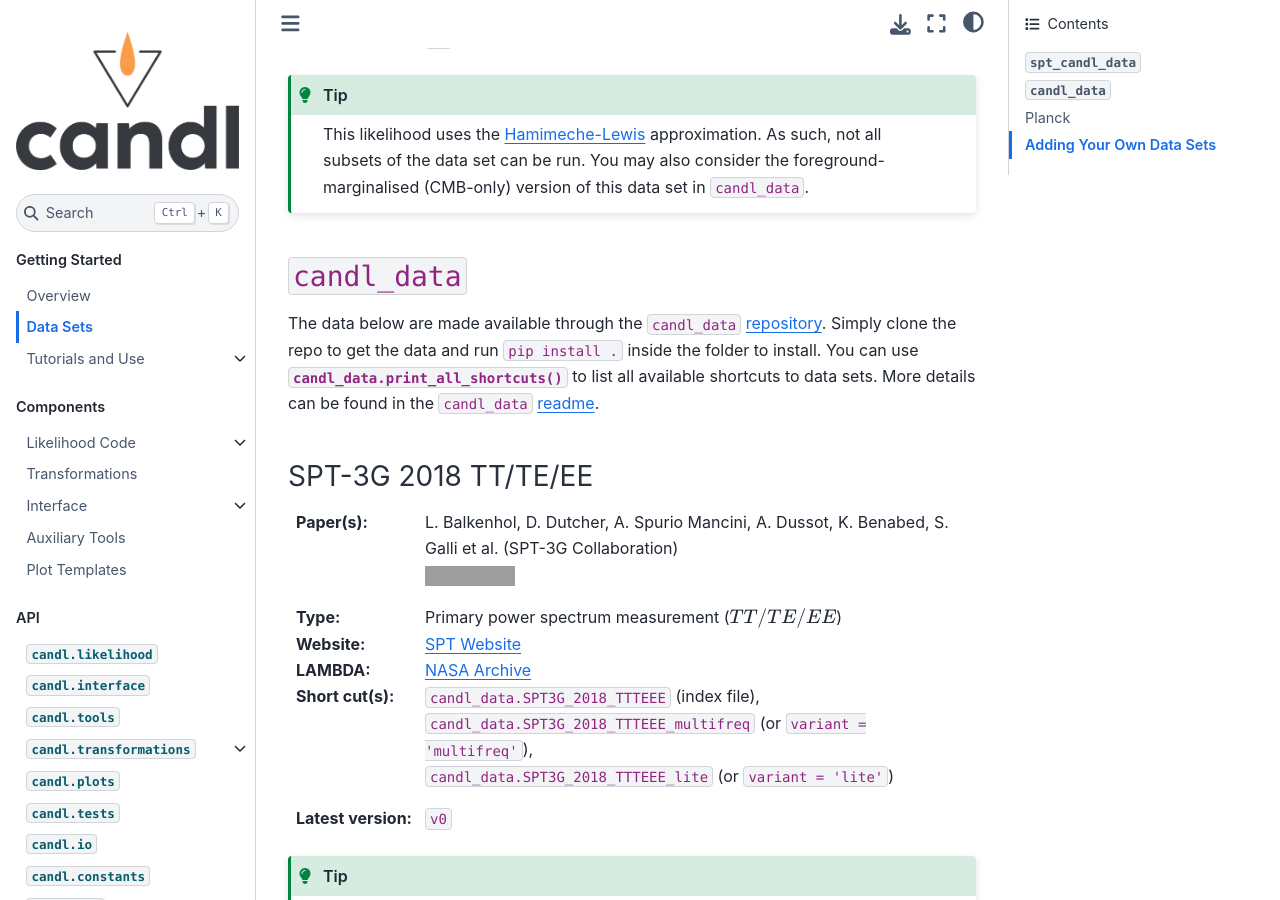
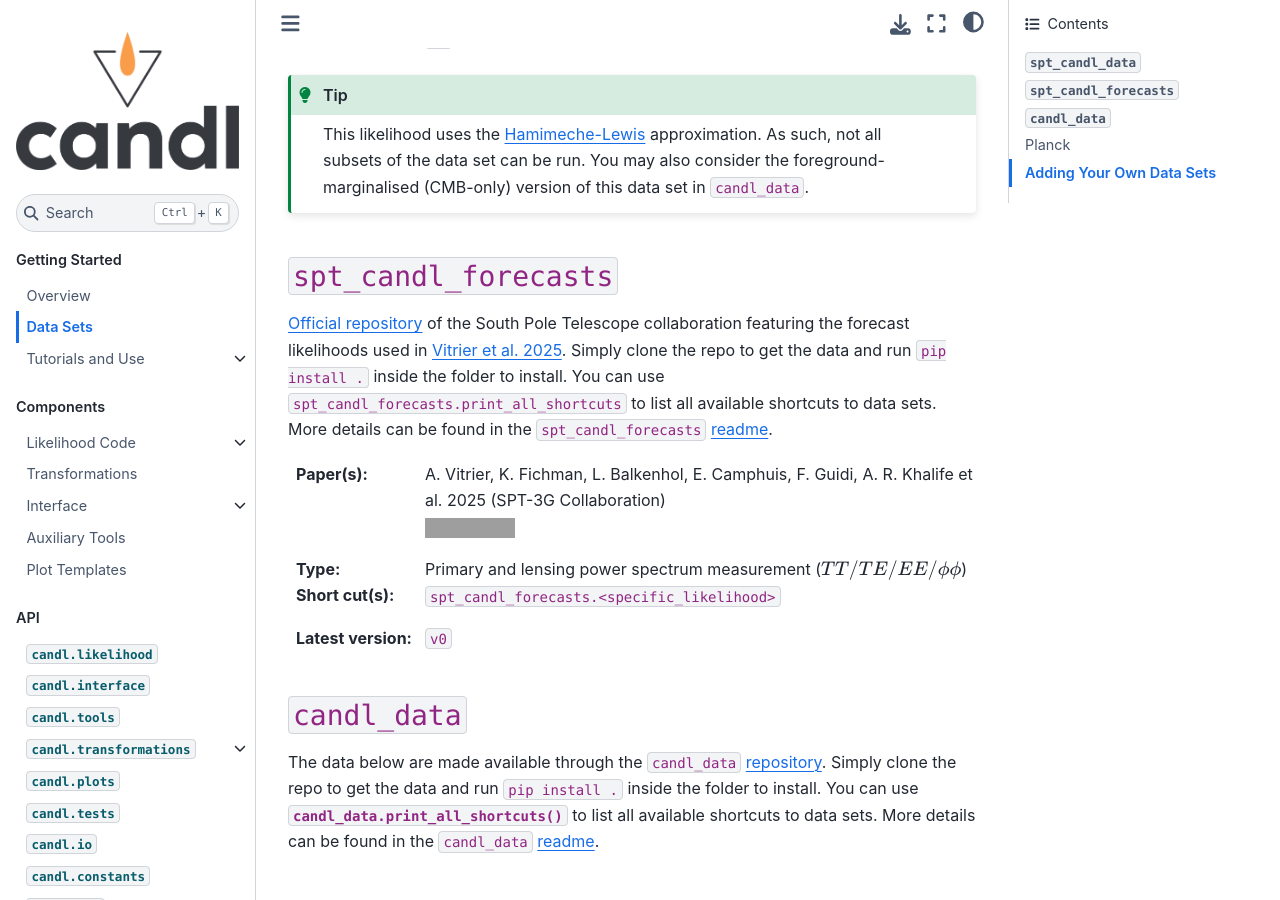
Before and after one commit to Lbalkenhol/candl, a Sphinx documentation site: the page built from docs/data/data_overview.rst, in a window 1280 px wide and 900 px high, scrolled down 1496 px. Built offline with Sphinx 7.4.7 and the Sphinx Book theme 1.1.4, drawn with Linux system fonts in a browser that asks for light colours; grey boxes are pictures that could not be loaded.

Commit message:
add spt_candl_forecasts shoutout, improve stability of cobaya wrapper, thanks Jesus

`````diff
--- a/docs/data/data_overview.rst
+++ b/docs/data/data_overview.rst
@@ -82,6 +82,30 @@ SPT-3G D1 BB
 
     This likelihood uses the `Hamimeche-Lewis <https://arxiv.org/abs/0801.0554>`__ approximation. As such, not all subsets of the data set can be run. You may also consider the foreground-marginalised (CMB-only) version of this data set in :code:`candl_data`.
 
+``spt_candl_forecasts``
+-------------------------------------------------
+
+`Official repository <https://github.com/SouthPoleTelescope/spt_candl_forecasts>`__ of the South Pole Telescope collaboration featuring the forecast likelihoods used in `Vitrier et al. 2025 <https://arxiv.org/abs/2510.24669>`__.
+Simply clone the repo to get the data and run :code:`pip install .` inside the folder to install.
+You can use :code:`spt_candl_forecasts.print_all_shortcuts` to list all available shortcuts to data sets.
+More details can be found in the :code:`spt_candl_forecasts` `readme <https://github.com/SouthPoleTelescope/spt_candl_forecasts>`__.
+
+.. |spt3gtowardswide| image:: https://img.shields.io/badge/arXiv-2510.24669-b31b1b.svg
+   :target: https://arxiv.org/abs/2510.24669
+
+:Paper(s):
+   | A. Vitrier, K. Fichman, L. Balkenhol, E. Camphuis, F. Guidi, A. R. Khalife et al. 2025 (SPT-3G Collaboration)
+   | |spt3gtowardswide|
+
+:Type:
+   Primary and lensing power spectrum measurement (:math:`TT/TE/EE/\phi\phi`)
+
+:Short cut(s):
+   ````
+   | ``spt_candl_forecasts.<specific_likelihood>``
+
+:Latest version:
+   ``v0``
 
 ``candl_data``
 -------------------------------------------------
`````
Also changed, not shown: README.rst (+6 -1 lines), docs/interface/interface_sampler.rst (+2 -5 lines), 2 other files.
